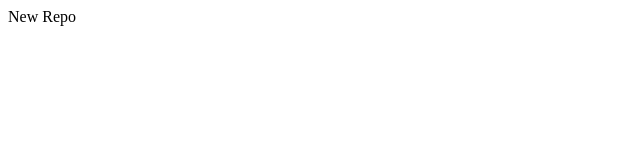
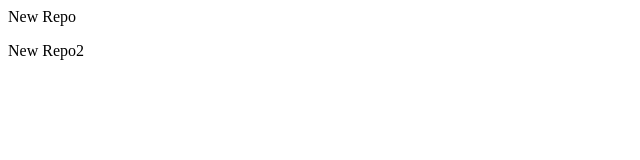
Before and after one commit to Aditya1633/localrepo, a plain HTML site: page index.html in a window 1280 px wide. Shown: the full height of the page, 0-640 px from the left. Drawn offline with Linux system fonts and the light colour scheme.

Commit message:
New feature change

```diff
--- a/index.html
+++ b/index.html
@@ -1 +1,2 @@
 <p>New Repo</p>
+<p>New Repo2</p>
```
